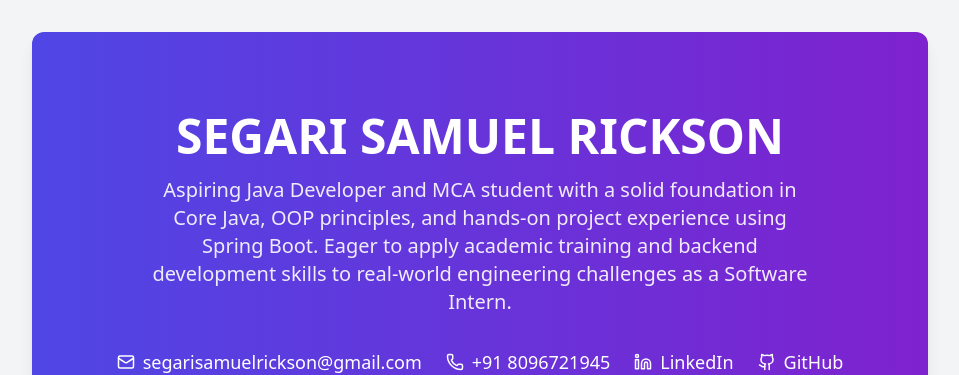
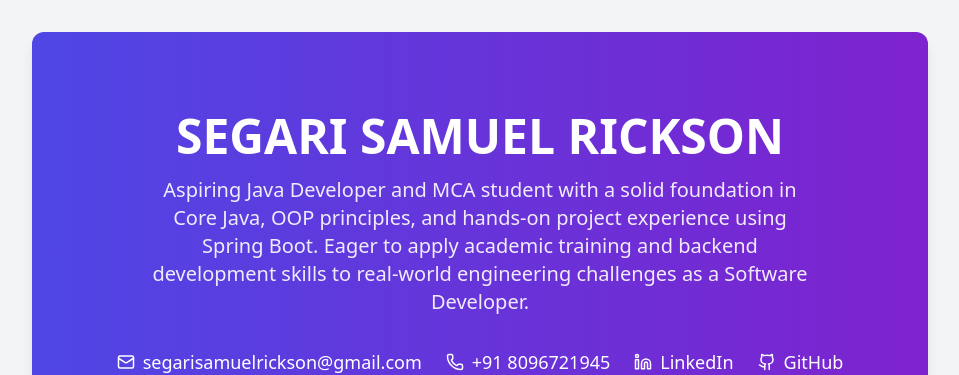
Before and after one commit to Samuel27-max/My-Portfolio, a React (Create React App) app: page / in a window 1280 px wide. Shown: the top 375 px of the page, without its empty margins (160-1119 px from the left). Built offline with nearby package versions, Linux system fonts and the light colour scheme.

Commit message:
Update summary to reflect Software Developer role

```diff
--- a/src/App.js
+++ b/src/App.js
@@ -8,7 +8,7 @@ const resumeData = {
   phone: "+91 8096721945",
   linkedin: "https://www.linkedin.com/in/samuel-rickson-084874278",
   github: "https://github.com/Samuel27-max",
-  summary: "Aspiring Java Developer and MCA student with a solid foundation in Core Java, OOP principles, and hands-on project experience using Spring Boot. Eager to apply academic training and backend development skills to real-world engineering challenges as a Software Intern.",
+  summary: "Aspiring Java Developer and MCA student with a solid foundation in Core Java, OOP principles, and hands-on project experience using Spring Boot. Eager to apply academic training and backend development skills to real-world engineering challenges as a Software Developer.",
   technicalSkills: {
     languagesAndCore: ["Java (Advanced)", "SQL", "Python", "JavaScript", "Data Structures & Algorithms (DSA)", "OOP/SOLID"],
     frameworksAndBackend: ["Spring Boot", "Spring MVC", "JDBC", "Servlets", "Hibernate/JPA", "RESTful APIs"],
```
